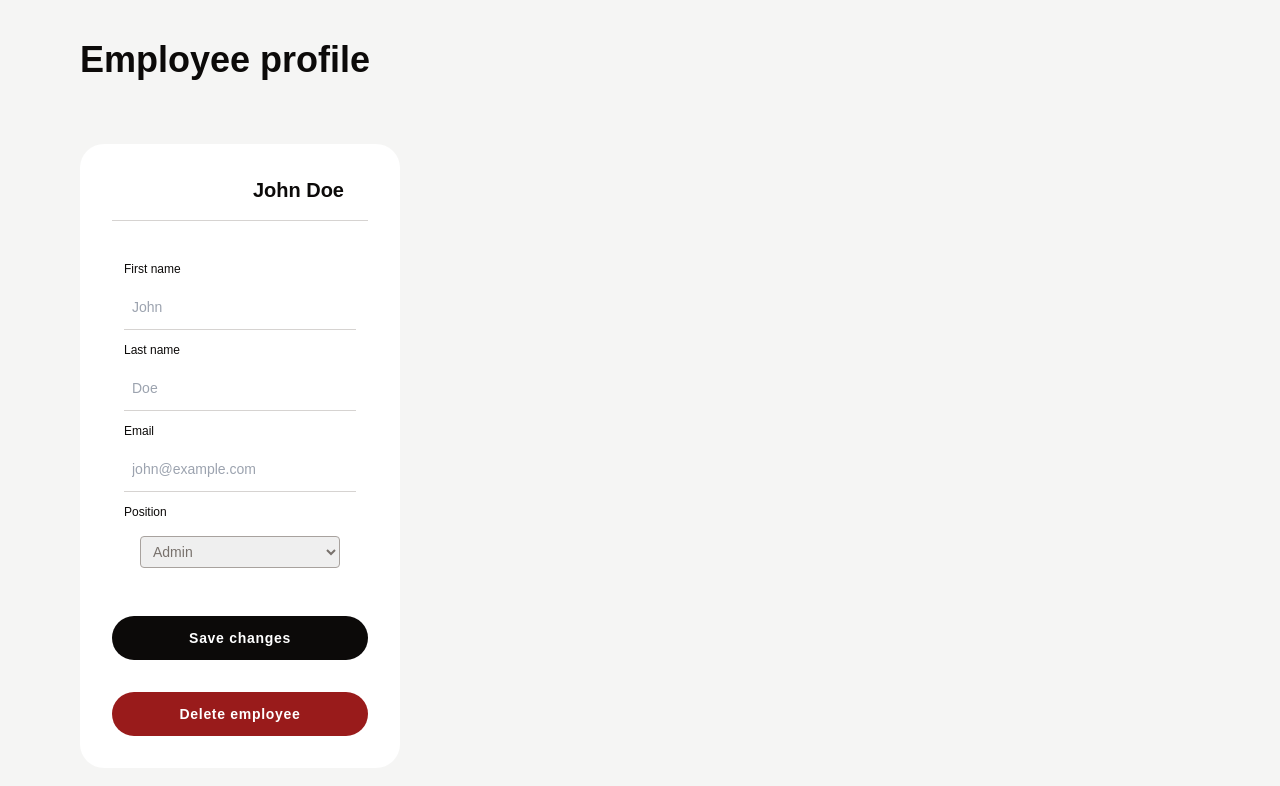
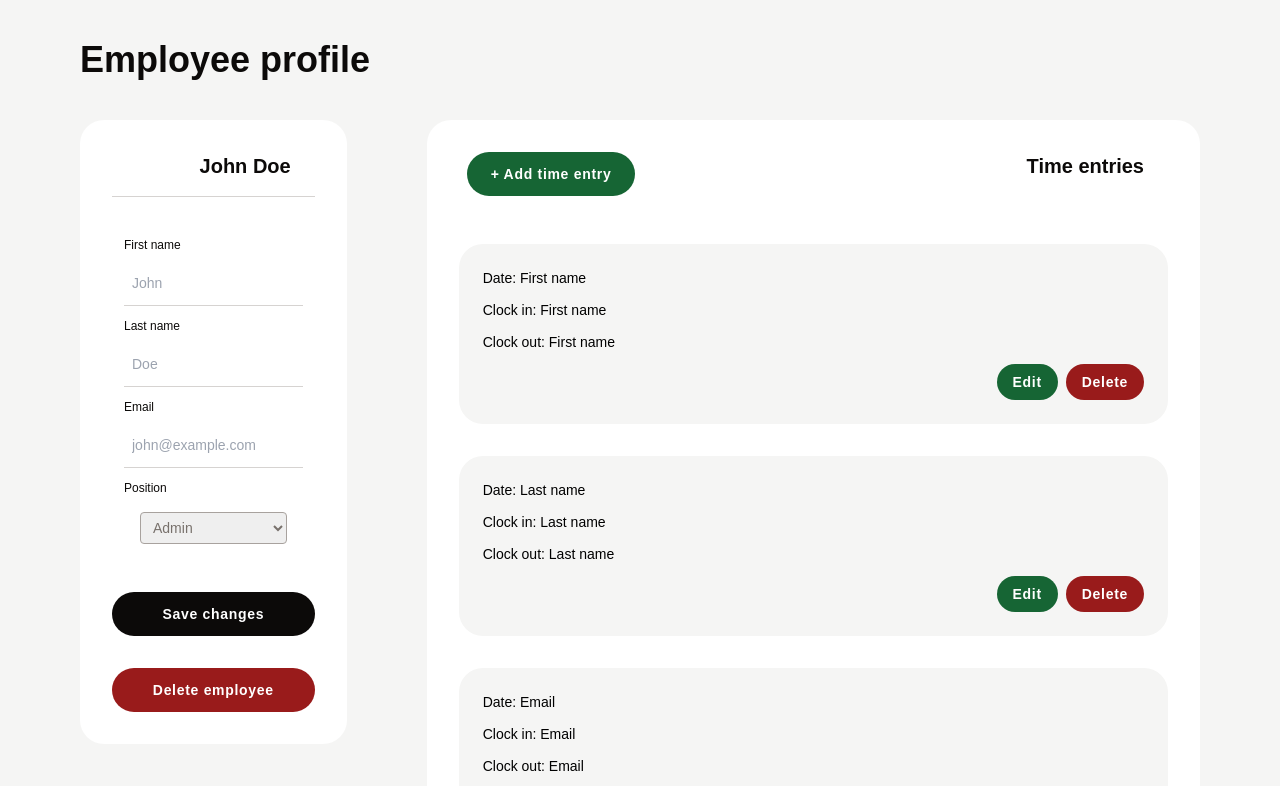
Before and after one commit to elena-risteska/wp-app, a Next.js app: page /employees/1/edit in a window 1280 px wide. Shown: the top 786 px of the page. Built offline with nearby package versions, Linux system fonts and the light colour scheme.

Commit message:
add time entries component

```diff
--- a/src/app/components/AddButton.tsx
+++ b/src/app/components/AddButton.tsx
@@ -5,7 +5,7 @@ export default function AddButton() {
         <a href="add-employee">
           <button
             type="button"
-            className="w-fit float-right mr-20 py-3 px-6 mb-8 cursor-pointer text-sm font-semibold tracking-wider rounded-full text-white bg-green-800 hover:bg-green-700 focus:outline-none"
+            className="w-fit float-right mr-14 py-3 px-6 mb-8 cursor-pointer text-sm font-semibold tracking-wider rounded-full text-white bg-green-800 hover:bg-green-700 focus:outline-none"
           >
             + Add new employee
           </button>
--- /dev/null
+++ b/src/app/components/AddEntry.tsx
@@ -0,0 +1,14 @@
+export default function AddEntry() {
+  return (
+    <>
+      <div className="w-full">
+        <button
+          type="button"
+          className="w-fit float-left ml-2 py-3 px-6 cursor-pointer text-sm font-semibold tracking-wider rounded-full text-white bg-green-800 hover:bg-green-700 focus:outline-none"
+        >
+          + Add time entry
+        </button>
+      </div>
+    </>
+  );
+}
--- /dev/null
+++ b/src/app/components/DeleteEntry.tsx
@@ -0,0 +1,12 @@
+export default function DeleteEntry() {
+  return (
+    <>
+      <button
+        type="button"
+        className="w-fit float-right py-2 px-4 cursor-pointer text-sm font-semibold tracking-wider rounded-full text-white bg-red-800 hover:bg-red-700 focus:outline-none"
+      >
+        Delete
+      </button>
+    </>
+  );
+}
--- /dev/null
+++ b/src/app/components/EditEntry.tsx
@@ -0,0 +1,12 @@
+export default function EditEntry() {
+  return (
+    <>
+      <button
+        type="button"
+        className="w-fit float-right py-2 px-4 mx-2 cursor-pointer text-sm font-semibold tracking-wider rounded-full text-white bg-green-800 hover:bg-green-700 focus:outline-none"
+      >
+        Edit
+      </button>
+    </>
+  );
+}
--- a/src/app/components/EmployeeTable.tsx
+++ b/src/app/components/EmployeeTable.tsx
@@ -14,6 +14,7 @@ export default function EmployeeTable() {
   const startIndex = lastIndex - recordsPerPage;
   const numberOfPages = Math.ceil(Data.length / recordsPerPage);
   const records = Data.slice(startIndex, lastIndex);
+  let i = 1;
 
   function nextPage() {
     if (currentPage != numberOfPages) {
@@ -36,18 +37,24 @@ export default function EmployeeTable() {
       <table className="w-11/12 m-auto bg-white overflow-hidden rounded-3xl">
         <thead className="whitespace-nowrap text-center bg-stone-900">
           <tr>
+            <td className="w-1/12 p-4 text-xs font-semibold text-stone-200">
+              #
+            </td>
             {Headings.map((heading) => (
               <td className="w-1/6 p-4 text-xs font-semibold text-stone-200">
                 {heading.value}
               </td>
             ))}
+            <td className="w-1/12 p-4 text-xs font-semibold text-stone-200">
+              Actions
+            </td>
           </tr>
         </thead>
 
         <tbody className="whitespace-nowrap text-center">
           {records.map((data) => (
             <tr className="hover:bg-stone-50">
-              <td className="p-4 text-[15px] text-stone-950">{data.id}</td>
+              <td className="p-4 text-[15px] text-stone-950">{i++}</td>
               <td className="p-4 text-[15px] text-stone-950">
                 {data.firstName}
               </td>
@@ -58,7 +65,7 @@ export default function EmployeeTable() {
               <td className="p-4 text-[15px] text-stone-950">
                 {data.position}
               </td>
-              <td className="p-4 text-[15px] text-stone-950 border-l border-stone-200">
+              <td className="p-4 text-[15px] text-stone-950">
                 <Link href={`/employees/${data.id}/edit`}>
                   <EditButton />
                 </Link>
--- /dev/null
+++ b/src/app/components/TimeEntries.jsx
@@ -0,0 +1,35 @@
+import AddEntry from "./AddEntry";
+import DeleteEntry from "./DeleteEntry";
+import EditEntry from "./EditEntry";
+
+import Headings from "../employees/headings.json";
+
+export default function TimeEntries() {
+  return (
+    <>
+      <AddEntry />
+      <h2 className="mr-6 text-right text-stone-950 text-xl font-extrabold">
+        Time entries
+      </h2>
+      <div className="mt-12 w-full">
+        {Headings.map((heading) => (
+          <div className="flex">
+            <div className="my-4 md:p-6 p-4 bg-stone-100 rounded-3xl h-fit w-full">
+              <p className="text-nowrap items-center justify-center text-sm w-6 h-8 rounded">
+                Date: {heading.value}
+              </p>
+              <p className="text-nowrap items-center justify-center text-sm w-6 h-8 rounded">
+                Clock in: {heading.value}
+              </p>
+              <p className="text-nowrap items-center justify-center text-sm w-6 h-8 rounded">
+                Clock out: {heading.value}
+              </p>
+              <DeleteEntry />
+              <EditEntry />
+            </div>
+          </div>
+        ))}
+      </div>
+    </>
+  );
+}
--- a/src/app/employees/[id]/edit/page.tsx
+++ b/src/app/employees/[id]/edit/page.tsx
@@ -3,6 +3,7 @@
 import "@/app/employees/styles.css";
 import DeleteButton from "@/app/components/DeleteButton";
 import Data from "@/app/employees/data.json";
+import TimeEntries from "@/app/components/TimeEntries";
 
 import { useParams } from "next/navigation";
 
@@ -15,8 +16,8 @@ export default function ProfilePage() {
       <h1 className="pl-20 pt-10 text-stone-950 text-4xl font-extrabold">
         Employee profile
       </h1>
-      <div className="items-center h-fit py-10 ml-20 mt-6 w-1/4">
-        <div className="items-center md:p-8 p-6 bg-white rounded-3xl h-full">
+      <div className="flex flex-row h-fit w-full">
+        <div className="items-center my-10 md:p-8 p-6 ml-20 bg-white rounded-3xl h-fit w-1/4">
           <div className="text-right mr-6">
             <h1 className="text-stone-950 text-xl font-extrabold">
               {Data[id - 1].firstName + " " + Data[id - 1].lastName}
@@ -92,6 +93,9 @@ export default function ProfilePage() {
             <DeleteButton />
           </div>
         </div>
+        <div className="md:p-8 p-4 mx-20 my-10 bg-white rounded-3xl h-full w-3/4">
+          <TimeEntries />
+        </div>
       </div>
     </>
   );
--- a/src/app/employees/headings.json
+++ b/src/app/employees/headings.json
@@ -1,8 +1,6 @@
 [
-  { "key": 1, "value": "ID" },
   { "key": 1, "value": "First name" },
-  { "key": 1, "value": "Last name" },
-  { "key": 1, "value": "Email" },
-  { "key": 1, "value": "Position" },
-  { "key": 1, "value": "Actions" }
+  { "key": 2, "value": "Last name" },
+  { "key": 3, "value": "Email" },
+  { "key": 4, "value": "Position" }
 ]
--- a/src/app/register/page.tsx
+++ b/src/app/register/page.tsx
@@ -146,16 +146,15 @@ export default function RegisterPage() {
               </div>
               <div className="m-3">
                 <label className="text-stone-950 text-xs block mb-2 ">
-                  Birth date
+                  Position
                 </label>
                 <div className="relative flex items-center">
-                  <input
-                    name="birth date"
-                    type="date"
-                    required
-                    className="w-full text-sm border-b border-stone-300 focus:border-stone-800 px-2 py-3 outline-none"
-                    placeholder="Enter birth date"
-                  />
+                  <select className="w-full text-sm text-stone-500 border border-stone-400 rounded h-8 px-2 mt-2 outline-none">
+                    <option value="admin">Admin</option>
+                    <option value="manager">Manager</option>
+                    <option value="HR">HR</option>
+                    <option value="user">User</option>
+                  </select>
                 </div>
               </div>
               <div className="m-3">
```
